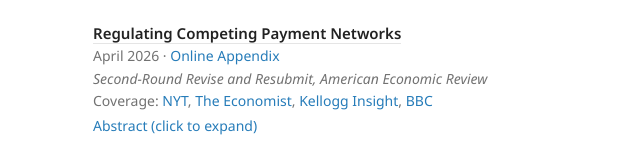
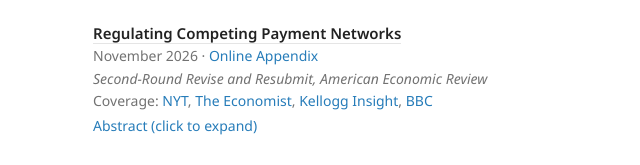
Before and after one commit to luluywang/luluywang.github.io, a plain HTML site: page index.html in a window 1280 px wide. Shown: the part 635-800 px from the top of the page, 437-1077 px from the left. Drawn offline with Linux system fonts and the light colour scheme.

Commit message:
Update payment networks paper date to November 2026
Co-Authored-By: Claude Sonnet 5.5 <noreply@anthropic.com>

```diff
--- a/index.html
+++ b/index.html
@@ -237,7 +237,7 @@
 
         <div class="paper">
             <div class="paper-title"><a href="papers/payment_jmp.pdf">Regulating Competing Payment Networks</a></div>
-            <div class="meta">April 2026 · <a href="papers/appendix_online.pdf">Online Appendix</a></div>
+            <div class="meta">November 2026 · <a href="papers/appendix_online.pdf">Online Appendix</a></div>
             <div class="meta status">Second-Round Revise and Resubmit, American Economic Review</div>
             <div class="meta">Coverage: <a href="https://www.nytimes.com/2023/03/04/opinion/credit-card-rewards-points-poor-interchange-fees.html">NYT</a>, <a href="https://www.economist.com/special-report/2023/05/15/the-old-bank/card-model-is-still-entrenched-in-the-rich-world">The Economist</a>, <a href="https://insight.kellogg.northwestern.edu/article/who-pays-generous-credit-card-rewards">Kellogg Insight</a>, <a href="https://www.bbc.com/news/articles/c5yen4k1xnko">BBC</a></div>
             <button class="toggle" type="button">Abstract (click to expand)</button>
```
